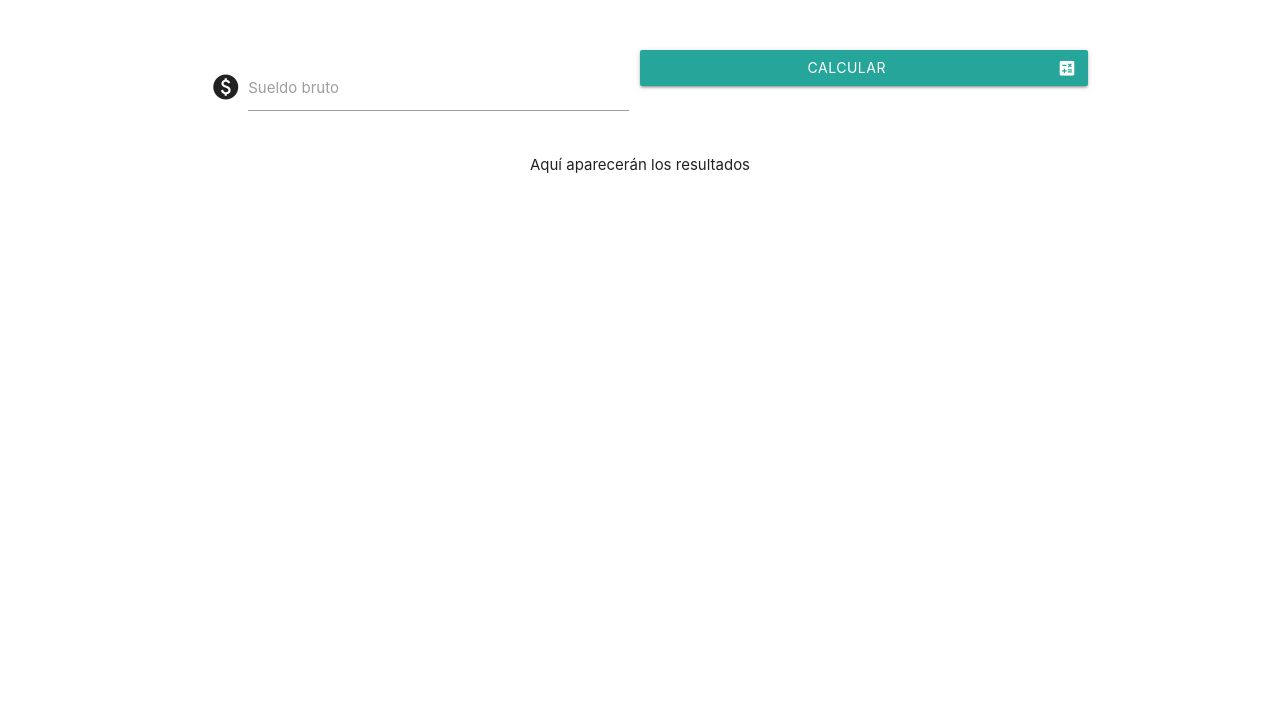
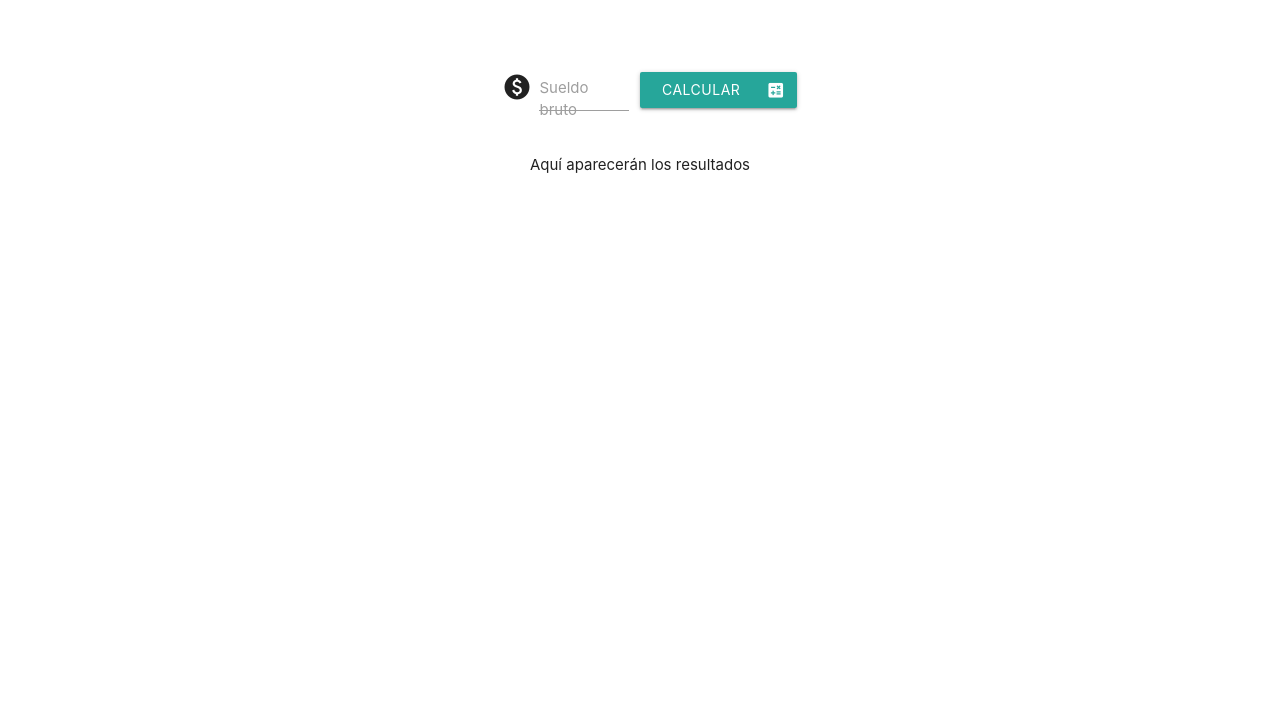
Before and after one commit to WILL-29/Sueldo_Neto_Web, a plain HTML site: page Index.html in a window 1280 px wide. Shown: the part 79-800 px from the top of the page. Drawn offline with Linux system fonts and the light colour scheme.

Commit message:
Estilos
Estilos al TB, botón y título.

```diff
--- a/Index.html
+++ b/Index.html
@@ -14,25 +14,28 @@
         <title>Calculadora</title>
     </head>
     <body>
-            <h4 class="center"><b>Calculadora de descuentos</b></h4>
-            <hr>
-            </br>
-            </br>
-        <div class="container center row">
-            <div class="input-field col s6">
+    <div class="container">
+        <h4 class="center"><b>Calculadora de descuentos</b></h4>
+        <hr>
+        </br>
+        </br>
+        <div class="container center row col s12">
+            <div class="input-field col s3 offset-s3">
                 <i class="material-icons prefix">paid</i>
                 <label for="tbSb">Sueldo bruto</label>
                 <input type="text" id="tbSb">
             </div>
-
-            <a id="btnCalcular" class="btn waves-effect col s6" href="#"><i class="material-icons right">calculate</i> Calcular</a>
-            <!-- <button id="btnCalcular" class="btn waves-effect waves-light col s6">Calcular</button> -->
+            <div>
+                <br/>
+                <a id="btnCalcular" class="btn waves-effect col s3" href="#"><i class="material-icons right">calculate</i> Calcular</a>
+            </div>
         </div>
         <div>
-            <p class="container center" id="pResultado">
+            <p class="center" id="pResultado">
                 Aquí aparecerán los resultados
-             </p>
+            </p>
         </div>
+    </div>
     </body>
 
     <!--JavaScript at end of body for optimized loading-->
```
